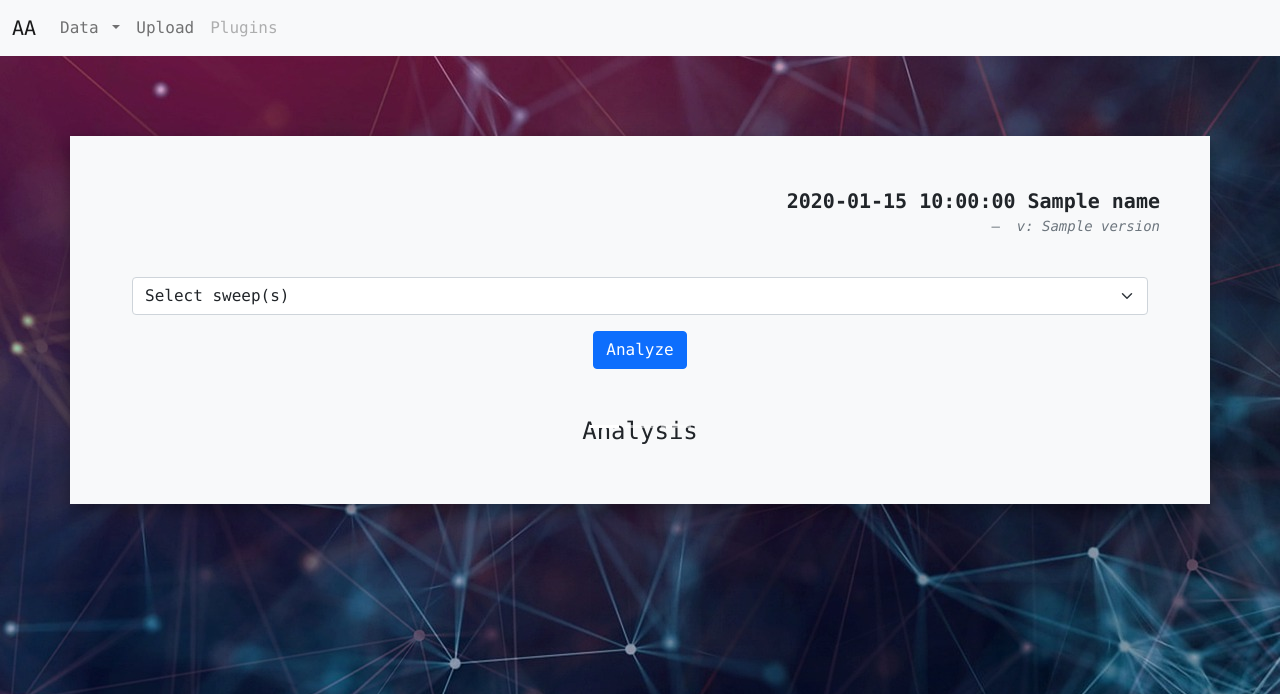
After one commit to georgbuechner/ananym-analyzer, a Flask app: template src/templates/analysis.html in a window 1280 px wide. The commit adds this page. Shown: the top 694 px of the page. Run offline with Flask 3, Linux system fonts and the light colour scheme; the template is opened without the code that fills it: most values are stand-ins (such as "Sample title", 1, 10 or a date in 2020).

Commit message:
First working analyses

```diff
--- a/src/app.py
+++ b/src/app.py
@@ -1,6 +1,7 @@
 import os
-from flask import Flask, flash, render_template, redirect, request
+from flask import Flask, flash, render_template, redirect, request, send_from_directory
 from service import Service
+from utils import stem
 
 UPLOAD_FOLDER = 'data/'
 
@@ -35,6 +36,21 @@ def upload():
             flash(msg, msg_type)
     return render_template("upload.html")
 
+@app.route("/analysis/<date>/<file>", methods=["GET", "POST"])
+def analysis(date: str, file: str):
+    if request.method == 'POST':
+        print(request.form)
+        service.do_analysis(date, file, request.form.get("sweep_selection"))
+    filename, name, version = service.split_sweeps_name(file)
+    return render_template(
+        "analysis.html",
+        date=date,
+        name=name,
+        filename=filename,
+        version=version,
+        analysis=service.get_analysis(date, file)
+    )
+
 @app.route("/handle/raw", methods=["POST"])
 def handle_raw():
     print(request.form)
@@ -53,14 +69,19 @@ def handle_sweeps():
     date = request.form.get('dir')
     file = request.form.get("file")
     if "analyze-sweeps" in request.form:
-        return redirect("/analyze")
+        return redirect(f"/analysis/{date}/{stem(file)}")
     elif "delete-sweeps" in request.form:
         msg, msg_type = service.delete_data(service.dir_sweeps, date, file)
     flash(msg, msg_type)
     return redirect("/data/sweeps")
 
-
-
+@app.route('/data/analysis/<date>/<name>/<filename>')
+def serve_image(date, name, filename):
+    # Specify the path to the directory where your images are stored
+    image_directory = os.path.abspath(os.path.join(service.dir_analysis, date, name))
+    print("Got image path: ", image_directory, filename)
+    print("exists? ", os.path.exists(os.path.join(image_directory, filename)))
+    return send_from_directory(image_directory, filename)
 
 
 if __name__ == "__main__":
--- a/src/service.py
+++ b/src/service.py
@@ -2,12 +2,12 @@ import json
 import os
 import shutil
 from typing import Dict, List, Tuple
-from click import Path
 from werkzeug.datastructures import FileStorage
 from werkzeug.utils import secure_filename
+from extractor.functions import DT
 from extractor.preprocessing import convert_rows_to_columns, extract_data
-from extractor.ibw import VERSION
-from utils import ensure_dir_exists
+from extractor.ibw import VERSION, average, first_last, in_a_row
+from utils import ensure_dir_exists, stem
 
 ALLOWED_EXTENSIONS = {'ibw'}
 
@@ -15,6 +15,7 @@ class Service:
     def __init__(self, upload_folder) -> None:
         self.dir_raw = os.path.join(upload_folder, "raw")
         self.dir_sweeps = os.path.join(upload_folder, "sweeps")
+        self.dir_analysis = os.path.join(upload_folder, "analysis")
 
     def get_raw(self) -> Dict[str, List[Tuple[str, str]]]:
         raw_data = {}
@@ -23,7 +24,7 @@ class Service:
                 continue
             relative_path = os.path.relpath(dirpath, self.dir_raw)
             raw_data[relative_path] = [
-                (f, os.path.splitext(f)[0]) for f in filenames
+                (f, stem(f)) for f in filenames
             ]
         return raw_data
 
@@ -34,9 +35,21 @@ class Service:
                 continue
             relative_path = os.path.relpath(dirpath, self.dir_sweeps)
             raw_data[relative_path] = [
-                (f, f.split("_")[1], f.split("_")[0]) for f in filenames
+                self.split_sweeps_name(f) for f in filenames
             ]
         return raw_data
+
+    def get_analysis(self, date: str, filename: str) -> List[str]:
+        """
+        Attributes:
+            date: str
+            filename: str (extension alreay removed)
+        """
+        path_to_analysis = os.path.join(self.dir_analysis, date, filename)
+        ensure_dir_exists(f"{path_to_analysis}/")
+        return [
+            os.path.join(path_to_analysis, f) for f in os.listdir(path_to_analysis)
+        ]
 
     def upload_raw(
         self, file: FileStorage, date: str, extract: bool
@@ -77,9 +90,7 @@ class Service:
         data = extract_data(path_to_file, False)
         sweeps = convert_rows_to_columns(data, len(data[0]))
         path_to_data = os.path.join(
-            self.dir_sweeps,
-            date,
-            f'{VERSION}_{os.path.splitext(filename)[0]}_sweeps.json'
+            self.dir_sweeps, date, f'{VERSION}_{stem(filename)}_sweeps.json'
         )
         ensure_dir_exists(path_to_data)
         if os.path.exists(path_to_data):
@@ -88,6 +99,29 @@ class Service:
             json.dump(sweeps, f)
         return ("Data successfully unpacked", "success")
 
+    def split_sweeps_name(self, name: str) -> Tuple[str, str, str]:
+        return name, name.split("_")[1], name.split("_")[0]
+
+    def do_analysis(
+        self, date, filename: str, sweep_selection: str
+    ) -> Tuple[str, str]:
+        path = os.path.join(
+            self.dir_sweeps, date, f'{filename}.json'
+        )
+        fig_path = os.path.join(
+            self.dir_analysis, date, filename, f'{filename}.ibw'
+        )
+        with open(path, "r") as f:
+            data = json.load(f)
+            time = len(data) * DT
+            if sweep_selection == "in_a_row":
+                in_a_row(fig_path, data, time)
+            elif sweep_selection == "first_last":
+                first_last(fig_path, data, time)
+            elif sweep_selection == "average":
+                average(fig_path, data, time, 0.2, 0.1, 0.002)
+        return ("Successfully analysed data!", "success")
+
 
 def _allowed_file(filename):
     print(filename, filename.rsplit('.', 1)[1].lower())
--- a/src/static/css/general.css
+++ b/src/static/css/general.css
@@ -6,6 +6,7 @@ body {
 h1 {
   margin-bottom: 2em;
 }
+
 
 .main {
   text-align: center;
--- /dev/null
+++ b/src/templates/analysis.html
@@ -0,0 +1,60 @@
+<!doctype html>
+{% extends "layout.html" %}
+{% block body %}
+<figure class="text-end">
+  <blockquote class="blockquote">
+    <p><b>{{date}} {{name}}</b></p>
+  </blockquote>
+  <figcaption class="blockquote-footer">
+    <i>v: {{version}}</i>
+  </figcaption>
+</figure>
+
+<br>
+
+<form action="/analysis/{{date}}/{{filename}}" method="POST">
+  <div class="container-sm form-content">
+    <div class="mb-3">
+      <select class="form-select" name="sweep_selection" aria-label="Default select example">
+        <option value="" selected>Select sweep(s)</option>
+        <option value="in_a_row">In a row</option>
+        <option value="first_last">First and last</option>
+        <option value="average">Average</option>
+      </select>
+    </div>
+  </div>
+  <button type="submit" class="btn btn-primary">Analyze</button>
+</form>
+
+<br><br>
+
+<h4>Analysis</h4>
+{% if analysis %}
+  <div id="carouselExampleIndicators" class="carousel slide" data-bs-ride="carousel">
+  <div class="carousel-indicators">
+    <button type="button" data-bs-target="#carouselExampleIndicators" data-bs-slide-to="0" class="active" aria-current="true" aria-label="Slide 1"></button>
+    <button type="button" data-bs-target="#carouselExampleIndicators" data-bs-slide-to="1" aria-label="Slide 2"></button>
+    <button type="button" data-bs-target="#carouselExampleIndicators" data-bs-slide-to="2" aria-label="Slide 3"></button>
+  </div>
+  <div class="carousel-inner">
+    {% for a in analysis %}
+      {% if ".svg" in a %}
+        <div class="carousel-item active">
+          <img src="/{{a}}" class="d-block w-100" alt="...">
+        </div>
+      {% endif %}
+    {% endfor %}
+  <button class="carousel-control-prev" type="button" data-bs-target="#carouselExampleIndicators" data-bs-slide="prev">
+    <span class="carousel-control-prev-icon" aria-hidden="true"></span>
+    <span class="visually-hidden">Previous</span>
+  </button>
+  <button class="carousel-control-next" type="button" data-bs-target="#carouselExampleIndicators" data-bs-slide="next">
+    <span class="carousel-control-next-icon" aria-hidden="true"></span>
+    <span class="visually-hidden">Next</span>
+  </button>
+</div>
+{% else %}
+  <p>No analysis yet.</p>
+{% endif %}
+
+{% endblock %}
--- a/src/utils.py
+++ b/src/utils.py
@@ -4,3 +4,6 @@ def ensure_dir_exists(path: str) -> None:
     directory = os.path.dirname(path)
     if not os.path.exists(directory):
         os.makedirs(directory)
+
+def stem(filename: str) -> str:
+    return os.path.splitext(filename)[0]
```
